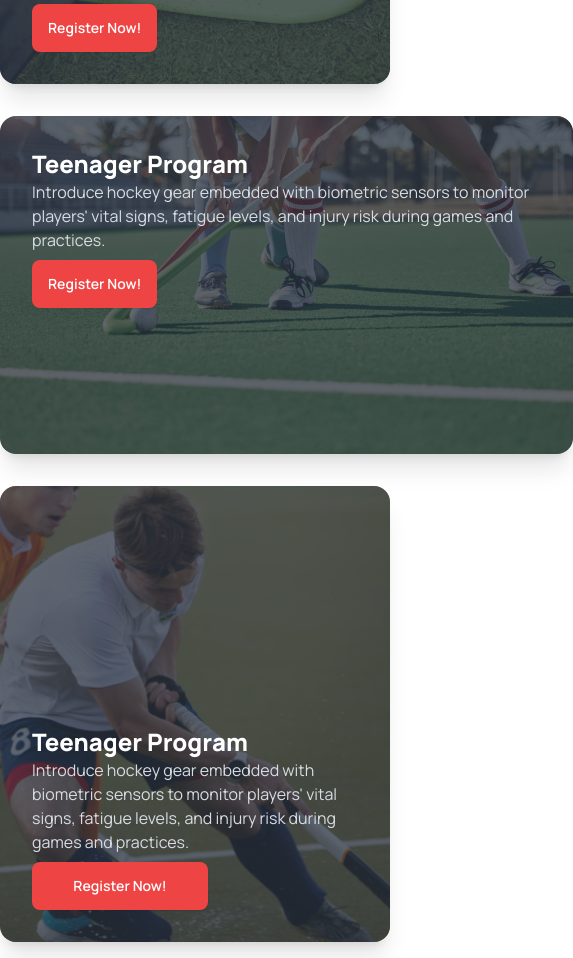
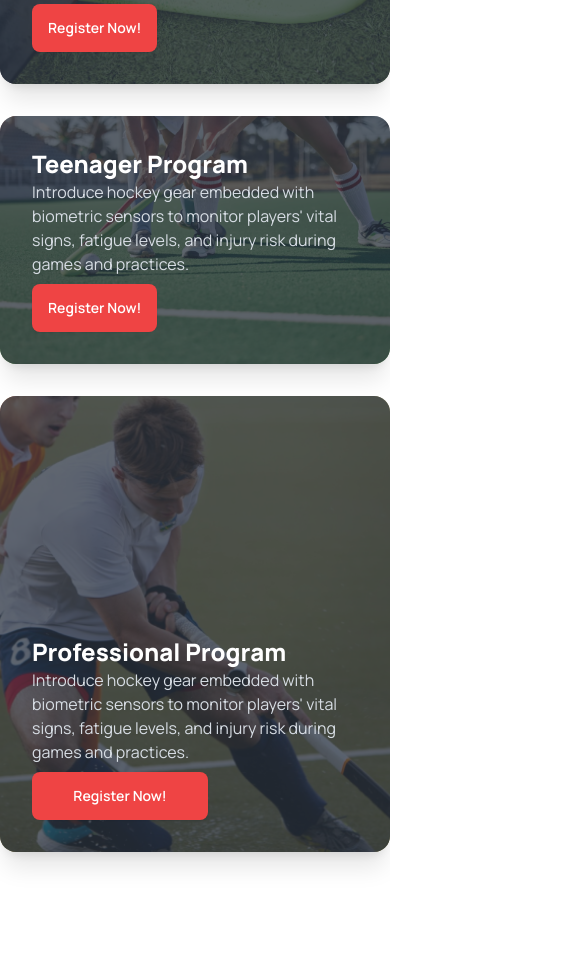
Before and after one commit to jobayerh99/assainment2, a plain HTML site: page index.html in a window 390 px wide. Shown: the part 2322-3280 px from the top of the page, 573 px wide, since content can reach past the window. Drawn offline with nearby package versions, Linux system fonts and the light colour scheme.

Commit message:
last final check

```diff
--- a/index.html
+++ b/index.html
@@ -228,7 +228,7 @@
                     </div>
                 </div>
                 <!-- card-2 -->
-                <div class="card w-[573px] bg-base-100 shadow-xl image-full">
+                <div class="card lg:w-[573px] bg-base-100 shadow-xl image-full">
                     <figure><img src="Images/3.png" alt="Shoes" />
                     </figure>
                     <div class="card-body text-left lg:w-[495px]">
@@ -248,7 +248,7 @@
                     </figure>
                     <div class="card-body text-left lg:w-[520px]">
                         <div class="pt-52">
-                            <h2 class="card-title font-extrabold text-2xl text-white">Teenager Program</h2>
+                            <h2 class="card-title font-extrabold text-2xl text-white">Professional Program</h2>
                         <p>Introduce hockey gear embedded with biometric sensors to monitor players' vital signs,
                             fatigue levels, and injury risk during games and practices.</p>
                         </div>
```
